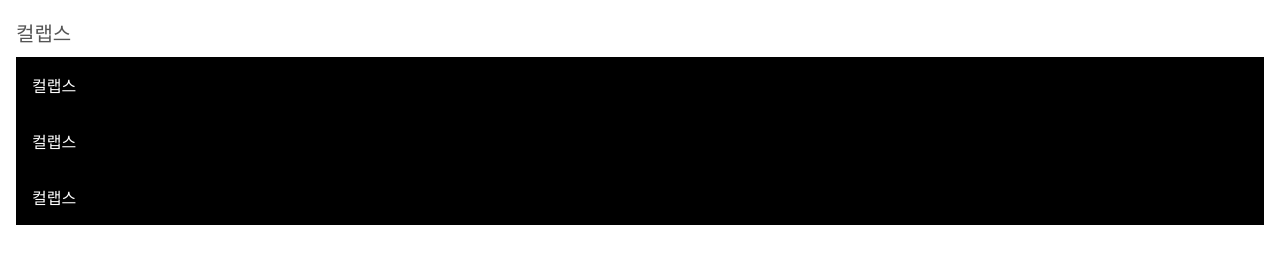
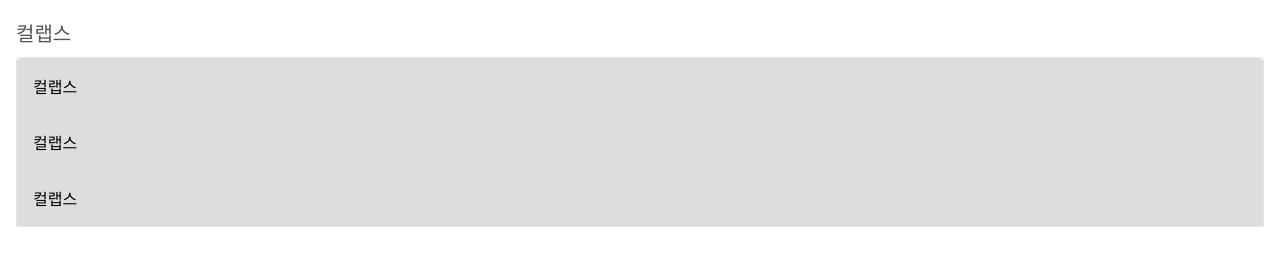
Before and after one commit to bum-hyun/loel, a Next.js app: page /guide in a window 1280 px wide. Shown: the part 1102-1367 px from the top of the page. Built offline with nearby package versions, Linux system fonts and the light colour scheme.

Commit message:
Feature: Collapse Component - 3

```diff
--- a/src/styles/Collapse/index.tsx
+++ b/src/styles/Collapse/index.tsx
@@ -65,7 +65,9 @@ export const Panel: React.FC<ICollapsePanel> = ({ title, children, ...rest }) =>
 
   return (
     <Wrap>
-      <Header onClick={() => showContent(index)}>{title}</Header>
+      <Header index={index} onClick={() => showContent(index)}>
+        {title}
+      </Header>
       {ref && (
         <ContentWrap active={isActive} ref={ref} height={height}>
           <Content>{children}</Content>
@@ -77,24 +79,26 @@ export const Panel: React.FC<ICollapsePanel> = ({ title, children, ...rest }) =>
 
 const Container = styled.div`
   width: 100%;
+  border: 1px solid #e6e6e6;
+  border-radius: 2px;
 `;
 
 const Wrap = styled.div`
   width: 100%;
-  border-radius: 4px;
 `;
 
-const Header = styled.div`
+const Header = styled.div<{ index: number }>`
   padding: 1rem;
-  color: #fff;
-  background-color: #000;
+  color: #000;
+  background-color: #ddd;
+  ${(p) => p.index === 0 && "border-top-left-radius: 4px; border-top-right-radius: 4px;"}
   cursor: pointer;
 `;
 
 const ContentWrap = styled.div<{ active: boolean; height: number }>`
   padding: 0 1rem;
   height: ${(p) => (p.active ? p.height : "0")}px;
-  background-color: #ddd;
+  background-color: #fff;
   overflow: hidden;
   transition: height 0.2s ease-out;
 `;
```
